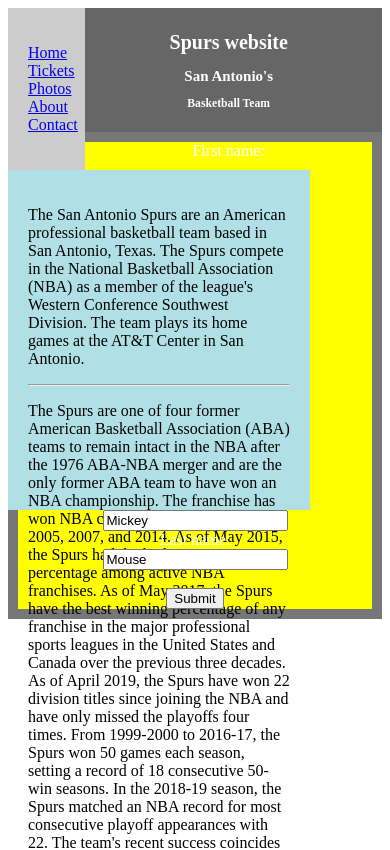
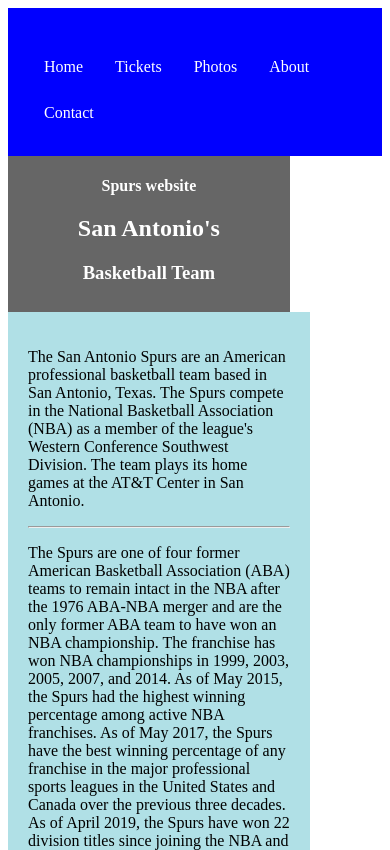
Before and after one commit to anandsridhar/spurs, a plain HTML site: page index.html in a window 390 px wide. Shown: the top 850 px of the page. Drawn offline with Linux system fonts and the light colour scheme.

Commit message:
Update styles.css

```diff
--- a/css/styles.css
+++ b/css/styles.css
@@ -1,7 +1,7 @@
-
 nav {
   float: left;
-  width: 10%;
+ /* width: 20%; */
+/*  height: 100px; */
 
   background: #ccc;
   padding: 20px;
@@ -10,23 +10,66 @@ nav {
 /* Style the list inside the menu */
 nav ul {
   list-style-type: none;
-  padding: 0;
+  padding: 0px;
 }
+li {
+    float: left;
+  }
+
+  li a {
+    display: inline-block;
+    color: white;
+    text-align: center;
+    padding: 14px 16px;
+    text-decoration: none;
+  }
+
+h1 {
+    font-size:500%;
+}
+
+form {background-color: blue;}
+@media only screen and (max-width: 480px) {
+    h1 {
+        font-size:100%;
+    }
+    img {
+        max-width: 100%;
+    }
+    form {
+        background-color: green;
+    }
+    input {
+        width:100%;
+    }
+    nav {
+        background: blue;
+    }
+    section {
+        width: 100%;
+    }
+}
+
+
 header {
+  clear:both;
   background-color: #666;
   padding: 10px;
   text-align: center;
-  font-size: 10px;
   color: white;
+  width: 70%;
+ /* height: 20%; */
 }
+
 section {
   float: left;
   padding: 20px;
   width: 70%;
   background-color: powderblue;
-  height: 300px; /* only for demonstration, should be removed */
 }
+
 footer {
+  clear : both;
   background-color: #777;
   padding: 10px;
   text-align: center;
@@ -35,4 +78,3 @@ footer {
 table, th, td {
   border: 1px solid black;
 }
-form {background-color: yellow;}
```
